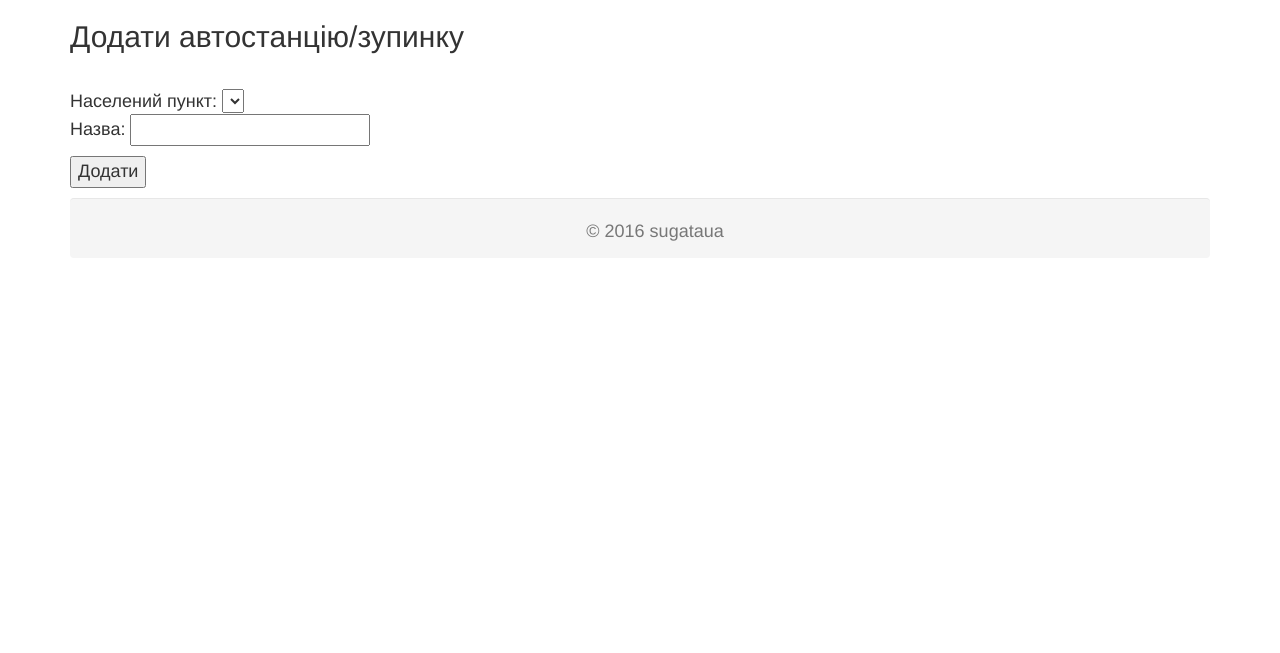
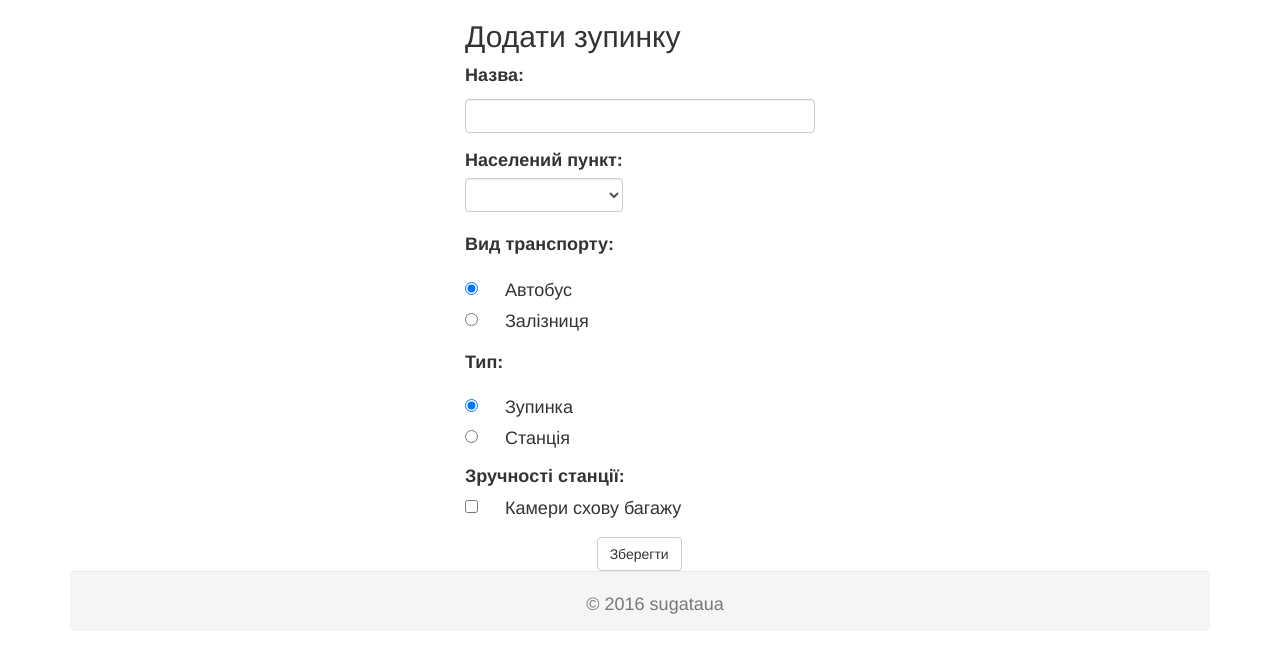
Before and after one commit to sugataua/hedgehog, a Flask app: template hedgehog/templates/add_station.html in a window 1280 px wide. Shown: the part 72-725 px from the top of the page. Run offline with Flask 2, Linux system fonts and the light colour scheme; the template is opened without the code that fills it: values that come from a table or form of the project are taken from there, others are empty; some libraries are stand-ins or nearby versions.

Commit message:
Expending station creation

```diff
--- a/hedgehog/forms.py
+++ b/hedgehog/forms.py
@@ -1,9 +1,10 @@
 from flask_wtf import FlaskForm
 from flask_wtf.file import FileField, FileAllowed, FileRequired
-from wtforms import TextField, PasswordField, SelectField, StringField, DecimalField
+from wtforms import TextField, PasswordField, SelectField, StringField, DecimalField, RadioField,BooleanField
 from wtforms.fields.html5 import EmailField
 from wtforms.validators import Required, DataRequired
 from wtforms.widgets import TextArea
+from hedgehog.model import MODE_BUS, MODE_TRAIN, TYPE_STOP, TYPE_STATION
 
 
 class RegisterForm(FlaskForm):
@@ -50,8 +51,19 @@ class LocalityDeleteForm(FlaskForm):
 
 
 class StationCreateForm(FlaskForm):
-    name = StringField('name', validators=[Required()])
-    locality_id = SelectField('locality', coerce=int)
+    name = StringField('Назва', validators=[Required()])
+    locality_id = SelectField('Населений пункт', coerce=int)
+    transport_mode = RadioField('Вид транспорту',
+                                choices=[(MODE_BUS,'Автобус'),
+                                         (MODE_TRAIN,'Залізниця')],
+                                default=MODE_BUS,
+                                coerce=int)
+    station_type = RadioField('Тип',
+                                choices=[(TYPE_STOP,'Зупинка'),
+                                         (TYPE_STATION,'Станція')],
+                                default=TYPE_STOP,
+                                coerce=int)
+    luggage_storage = BooleanField('Камери схову багажу')
 
 
 class PhotoTimetableAddForm(FlaskForm):
--- a/hedgehog/templates/add_station.html
+++ b/hedgehog/templates/add_station.html
@@ -1,15 +1,60 @@
 {% extends "layout.html" %}
 {% block body %}
-	<h2>Додати автостанцію/зупинку</h2>
+<div class="col-md-4 col-md-offset-4">
+	<h2>Додати зупинку</h2>
 	<form action="" method="post" name="add_station">
 		{{form.hidden_tag()}}
-		<p>
-			<br>
-			Населений пункт: {{ form.locality_id() }} <br>
-			Назва: {{ form.name() }} <br>
-		</p>
+        <div class="form-group {% if form.name.errors %} has-error {% endif %}">
+        <label class="control-label" for="name">{{ form.name.label}}:</label>
+        {{ form.name(class="form-control") }}
+        </div>
 
-			<input type="submit" value="Додати">
-		</p>
+        <div class="form-group {% if form.locality_id.errors %} has-error {% endif %}">
+        <label class="control-label" for="locality_id">{{ form.locality_id.label}}:
+        {{ form.locality_id(class="form-control") }}
+        </label>
+        </div>
+
+
+        <div class="form-group {% if form.transport_mode.errors %} has-error {% endif %}">
+        <label class="control-label" for="transport_mode">
+
+            {{ form.transport_mode.label }}:
+        </label>
+
+        {% for subfield in form.transport_mode %}
+            <div class="radio">
+                <label>{{ subfield }} {{ subfield.label }}</label>
+            </div>
+        {% endfor %}
+        </div>
+
+        <div class="form-group {% if form.station_type.errors %} has-error {% endif %}">
+        <label class="control-label" for="station_type">
+
+            {{ form.station_type.label }}:
+        </label>
+
+        {% for subfield in form.station_type %}
+            <div class="radio">
+                <label>{{ subfield }} {{ subfield.label }}</label>
+            </div>
+        {% endfor %}
+        </div>
+
+        <h4><b>Зручності станції:</b></h4>
+        <div class="form-group {% if form.luggage_storage.errors %} has-error {% endif %}">
+        <div class="checkbox">
+        <label class="control-label" for="luggage_storage">
+            {{ form.luggage_storage() }}
+            {{ form.luggage_storage.label}}
+        </label>
+        </div>
+        </div>
+
+        <div class="col-md-4 col-md-offset-4">
+            <button type="submit" class="btn btn-default">Зберегти</button>
+        </div>
 	</form>
+</div>
 {% endblock %}
```
